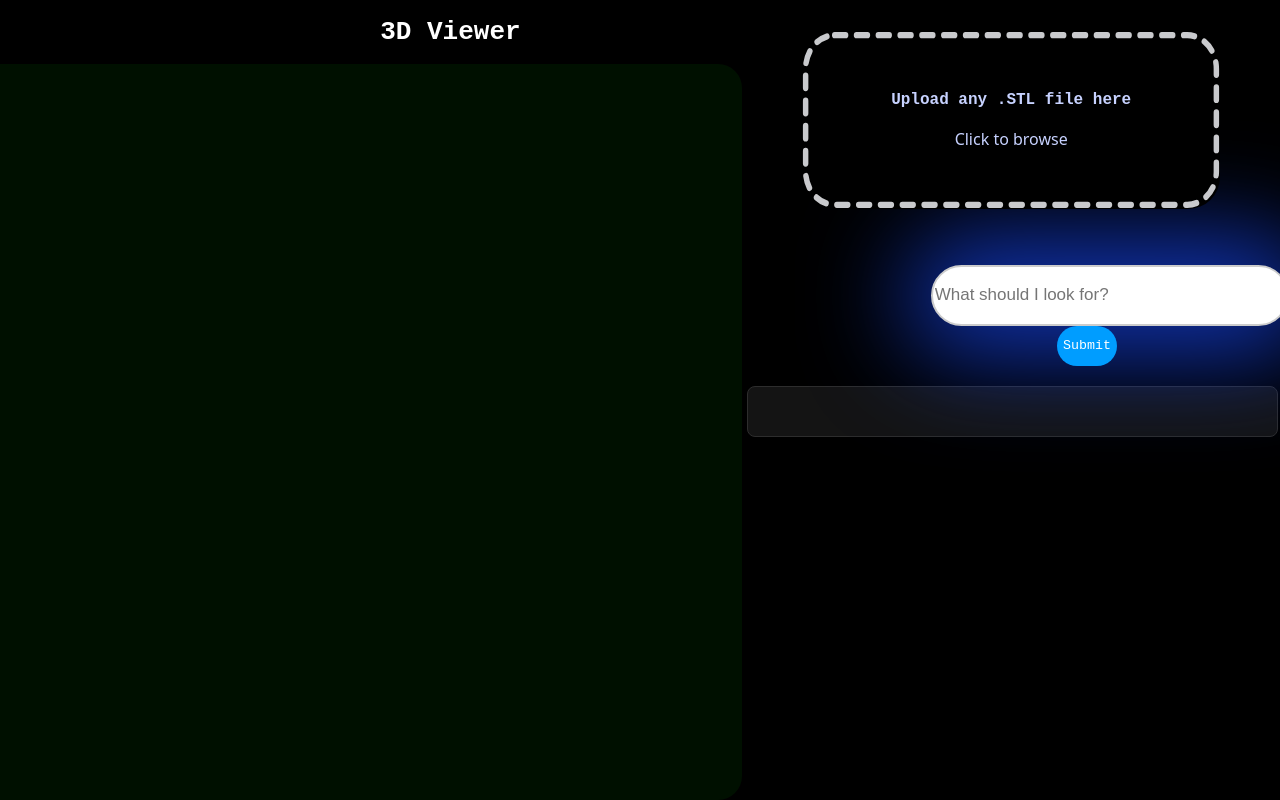
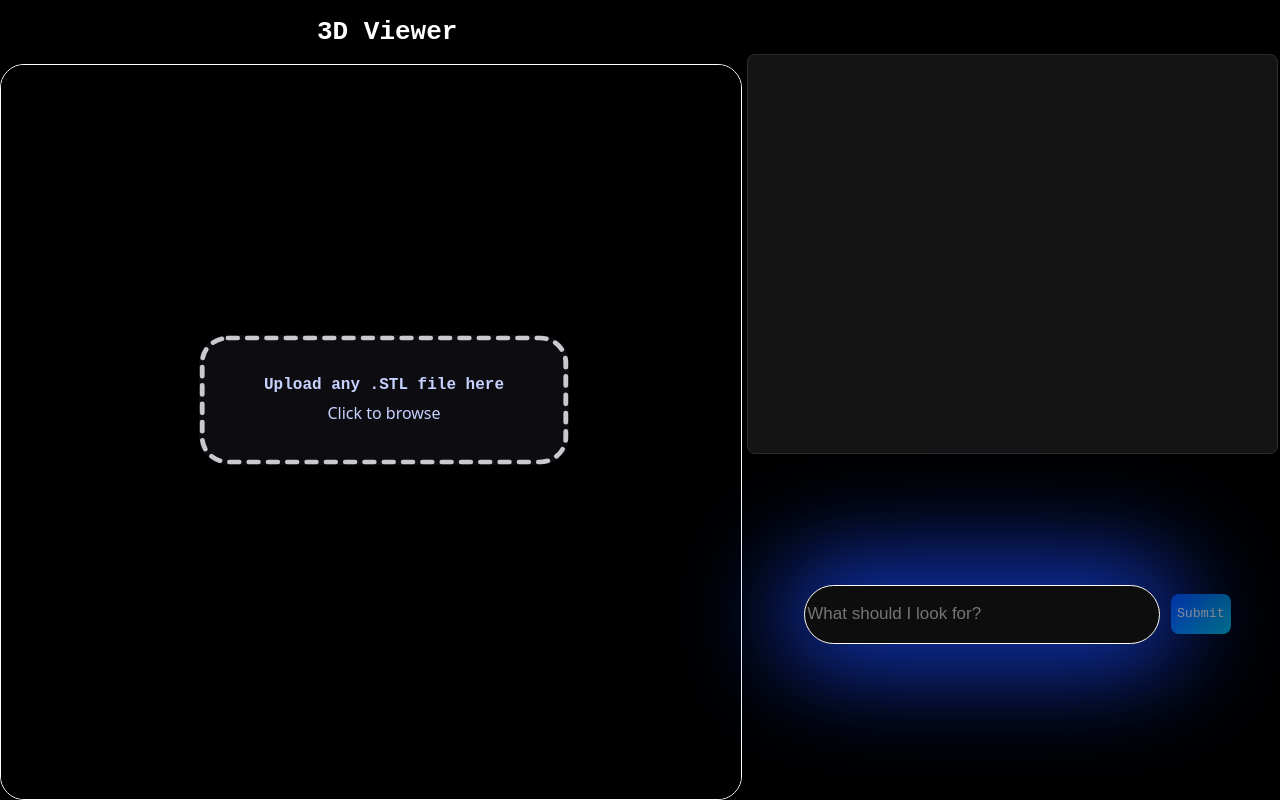
Before and after one commit to APKashn/CadAIScripts, a website: page index.html in a window 1280 px wide. Drawn offline with nearby package versions, Linux system fonts and the light colour scheme.

Commit message:
Lot of UI style improvement, moved lots of things around and changed styles and colors of some stuff.

```diff
--- a/main.js
+++ b/main.js
@@ -14,7 +14,7 @@ const aiOverview = document.getElementById("ai-overview");
 
 function initScene() {
     scene = new THREE.Scene();
-    scene.background = new THREE.Color(0x001000);
+    scene.background = new THREE.Color(0x000000);
 
     camera = new THREE.PerspectiveCamera(
         45,
@@ -91,6 +91,7 @@ fileInput.addEventListener("change", (e) => {
         currentMesh.rotation.x = -Math.PI / 2;
 
         scene.add(currentMesh);
+        document.getElementsByClassName("upload-box")[0].style.display ="none";
 
         // Calculate size metrics from raw geometry bounds
         const bbox = geometry.boundingBox;
@@ -113,7 +114,7 @@ fileInput.addEventListener("change", (e) => {
         };
 
         enterButton.disabled = false;
-        aiStatus.textContent = "Model loaded successfully. Ready to analyze.";
+        aiStatus.textContent = "Model loaded successfully. Ready to submit.";
         aiOverview.textContent = "";
     };
 });
--- a/style.css
+++ b/style.css
@@ -9,14 +9,16 @@ body {
   .inputfield {
       width: 350px;
       height: 55px;
-      margin-left: 73%;
+      margin-left: 63%;
       font-size:17px;
-      margin-top: 200px;
+
       font-family: sans-serif;
-
-      border: 2px solid #ccc;
+      position: relative;
+      top: 520px;
+      border: 1px solid #ffffff;
       box-shadow: 0px 0px 100px 26px rgba(23, 69, 236, 0.8);
-
+      background-color: #20202067;
+      color: white;
       border-radius: 32px;          /* rounded corners */
 
 
@@ -25,7 +27,6 @@ body {
   .inputfield:focus {
 
       border-color: #0031f3;       /*glow*/
-      background-color: #ffffff;
 
       outline: none;
     }
@@ -34,14 +35,16 @@ body {
       top: 8%;
       right: 42%;
 
-        width: 70%;
+      width: 58%;
       height: 92%;
 
       z-index: 0;
       overflow: hidden;
       border-radius: 24px;
-        border-color: #0031f3;
-        border-width: 10px;
+
+      /* WHITE BORDER EDIT */
+      border: 1px solid #ffffff;
+      box-sizing: border-box;
     }
 
       #scene-container canvas {
@@ -52,26 +55,32 @@ body {
 
       .upload-box {
         position: fixed;
-      top: 15%;
-      left: 79%;
+        top: 50%;
+        left: 30%;
         transform: translate(-50%, -50%);
 
         width: 370px;
         height: 130px;
         padding: 24px;
-      box-sizing: content-box;
+        /* Switched to border-box to keep exact dimensions predictable */
+        box-sizing: border-box;
 
         display: flex;
         flex-direction: column;
         align-items: center;
         justify-content: center;
-      gap: 19px;
+        gap: 8px; /* Reduced gap so text fits cleanly inside 130px height */
 
-      color: #333;
-      background: #000000;
-      border-radius: 32px;
+        color: #e0e6ff;
+        background: #0d0d11; /* Slight elevated dark tone instead of pitch black */
+        border-radius: 28px;
         cursor: pointer;
         text-align: center;
+
+        /* Smooth transitions for hover interactions */
+        transition: transform 0.2s cubic-bezier(0.16, 1, 0.3, 1),
+                    box-shadow 0.25s ease,
+                    background-color 0.25s ease;
       }
 
       .dashed-border {
@@ -82,24 +91,60 @@ body {
         pointer-events: none;
       }
 
+      .dashed-border rect {
+        /* Smooth transition for stroke color changes */
+        transition: stroke 0.25s ease, stroke-dashoffset 0.3s ease;
+      }
+
+      /* Hover State */
+      .upload-box:hover {
+        transform: translate(-50%, -52%); /* Gentle upward float */
+        background: #13141f;
+        box-shadow: 0 8px 24px rgba(0, 157, 255, 0.15); /* Soft glowing aura */
+      }
+
       .upload-box:hover .dashed-border rect {
-      stroke: #8989c2;
+        stroke: #00d4ff; /* Brighter neon blue highlight on hover */
+      }
+
+      /* Click/Active State */
+      .upload-box:active {
+        transform: translate(-50%, -49%); /* Press-down tactile effect */
+        box-shadow: 0 4px 12px rgba(0, 157, 255, 0.1);
       }
 
 
     #enterbutton {
-    width:60px;
-    height:40px;
-    border-radius: 32px;
-    border:none;
-    margin-left: 83%;
+      width: 60px;
+      height: 40px;
+      border-radius: 8px;
+      border: none;
+      margin-left: 92%;
+      color: #ffffff;
+      cursor: pointer;
+      position: relative;
+      top: 470px;
 
-    background-color: #009dff;
+      /* Linear Gradient (Angle, Color 1, Color 2) */
+      background: linear-gradient(135deg, #0051ff, #00d4ff);
 
+      /* Smooth transition for hover effects */
+      transition: transform 0.2s ease, opacity 0.2s ease, box-shadow 0.2s ease;
     }
 
+    /* Slight lift and subtle glow when hovering */
+    #enterbutton:hover:not(:disabled) {
+      transform: translateY(-2px);
+      box-shadow: 0 4px 12px rgba(0, 157, 255, 0.4);
+    }
+
+    /* Dim the gradient when the button is disabled */
+    #enterbutton:disabled {
+      opacity: 0.5;
+      cursor: not-allowed;
+    }
 #Droptext {
-  margin-left: -30%;
+  margin-left: -40%;
 }
   #enterbutton:hover {
     background-color: #3547e6;
@@ -109,11 +154,15 @@ body {
  /* Scrollable Output Box Container */
  #output-container {
   width: 42%;
+  height: 800px;
   max-width: 600px;
   max-height: 400px;
-  margin: 20px auto;
+
+  /* MOVES IT UP */
+  margin-top: -110px; /* Adjust this number (e.g. -10px, -20px, 0px) */
+  margin-left: 58.5%;
+
   padding: 18px;
-  margin-left: 58.5%;
   background-color: #141414;
   border: 1px solid #2d2d2d;
   border-radius: 8px;
@@ -138,6 +187,7 @@ body {
   margin: 0;
   font-size: 14px;
   line-height: 1.5;
+
 }
 
 /* Custom Dark Theme Scrollbar */
```
Lines whose indentation alone changed are shown as unchanged.
